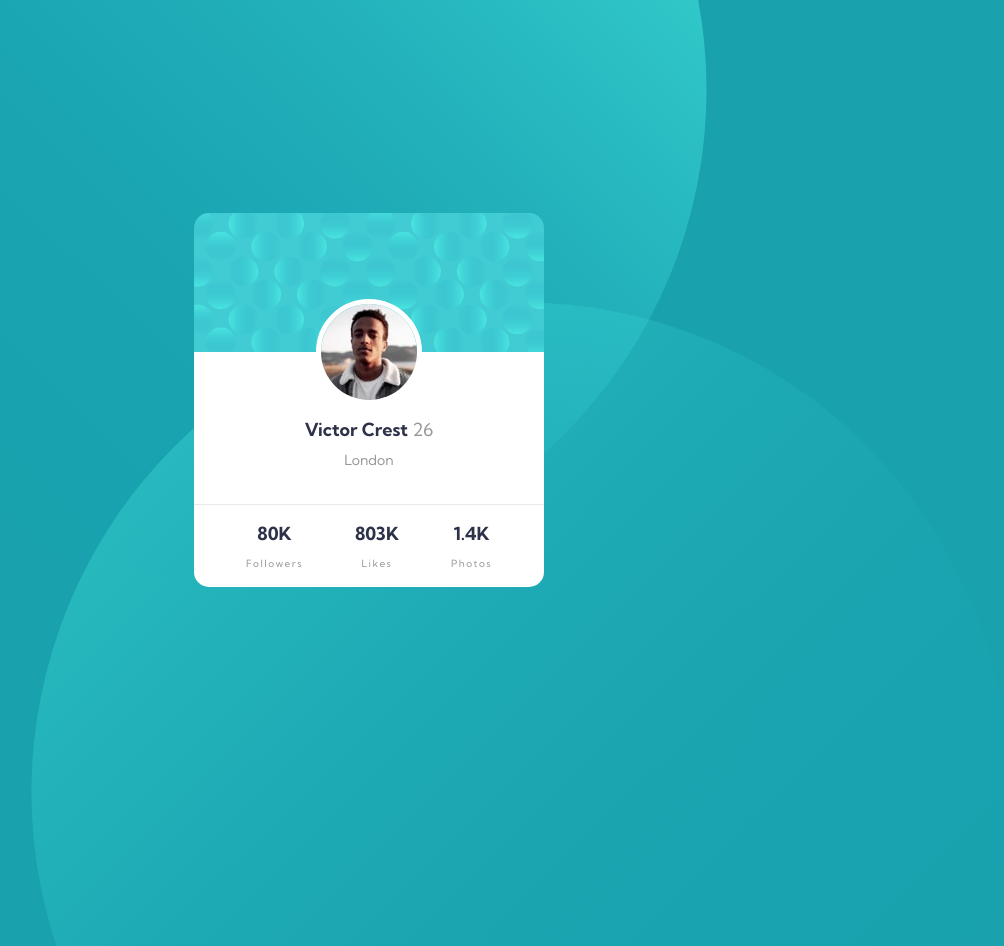
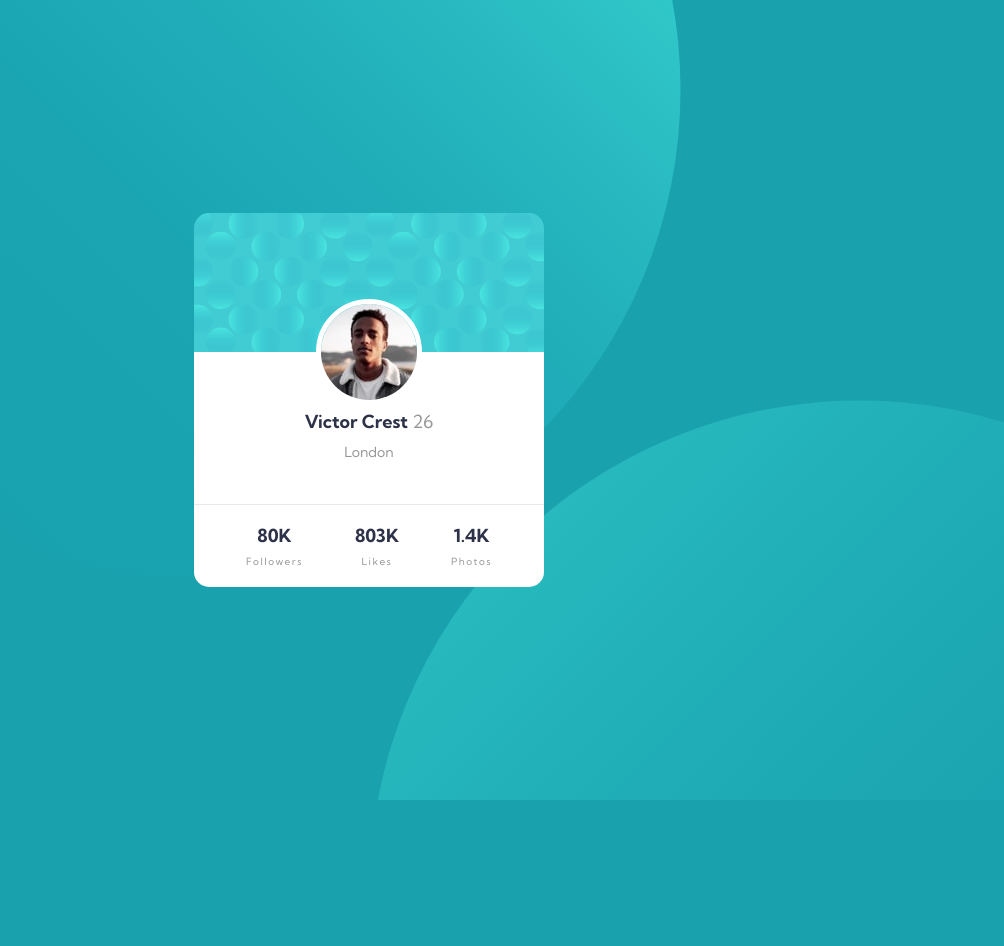
Before and after one commit to Aron-Mall/profile-card-component-main, a plain HTML site: page index.html in a window 1280 px wide. Shown: the whole page, without its empty margins (271-1275 px from the left). After the commit the page ends 800 px from the top, so only its background shows below. Drawn offline with Linux system fonts and the light colour scheme.

Commit message:
change pattern images to be background images

```diff
--- a/index.html
+++ b/index.html
@@ -12,10 +12,7 @@
 
 </head>
 <body>
-  <img class="pattern-top" src="./images/bg-pattern-top.svg" alt="pattern top">
-    <img class="pattern-bottom" src="./images/bg-pattern-bottom.svg" alt="pattern bottom">
   <main>
-
     <div class="card">
       <div class="card__top">
         <img src="./images/image-victor.jpg" alt="profile picture">
--- a/styles.css
+++ b/styles.css
@@ -16,41 +16,25 @@
 body {
   font-family: 'Kumbh Sans', sans-serif;
   font-size: 18px;
-  overflow: hidden;
   background-color: var(--dark-cyan);
+  background-image: url('./images/bg-pattern-top.svg'),
+                    url('./images/bg-pattern-bottom.svg');
+  background-repeat: no-repeat no-repeat;
+  background-position:  -2vw -50vh,
+                        50vw 50vh;
+
 }
 
 main {
-  max-width: 1440px;
   min-height: 100vh;
-  min-width: 100vh;
+  min-width: 100vw;
   margin: 0 auto;
   display: flex;
   justify-content: center;
   align-items: center;
 
-
 }
 
-img.pattern-top {
-  max-height: auto;
-  max-width: auto;
-  transform-origin: center;
-  top:-50%;
-  left: 0%;
-  position: absolute;
-  z-index: -1;
-
-}
-
-img.pattern-bottom {
-  transform-origin: center;
-  bottom:-60%;
-  right:0%;
-  position: absolute;
-  z-index: -1;
-
-}
 
 .card {
   width: 350px;
@@ -93,7 +77,7 @@ img.pattern-bottom {
 
 .card__middle .name {
   font-weight: 700;
-  margin-top: 2rem;
+  margin-top: 1rem;
   display: inline-block;
   color: var(--very-dark-desaturated-blue);
 
@@ -139,10 +123,17 @@ img.pattern-bottom {
   display: block;
   font-size: 10px;
   letter-spacing: 1.5px;
-  margin-top: 0.8rem;
+  margin-top: 0.5rem;
 }
 
-@media only screen and (max-width: 700px){
-
+@media only screen and (max-width: 375px){
+  body{
+    background-position:  -205vw -80vh,
+                           35vw 50vh;
+  }
+  .card {
+    width: 326px;
+    height: 374px;
+  }
 
 }
```
